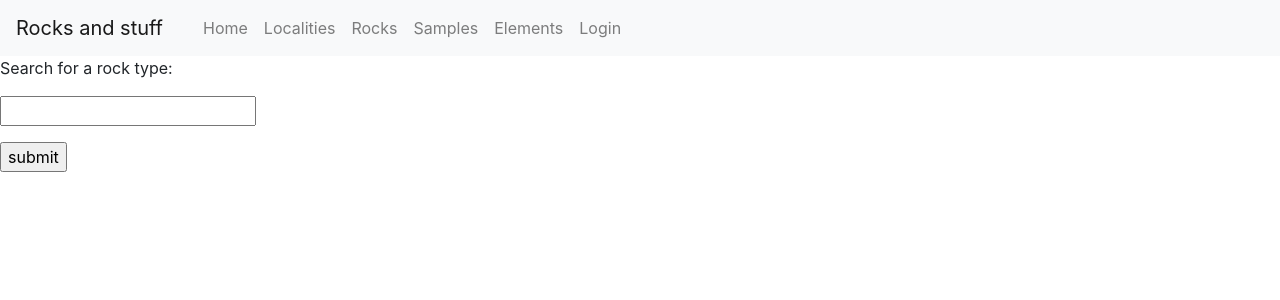
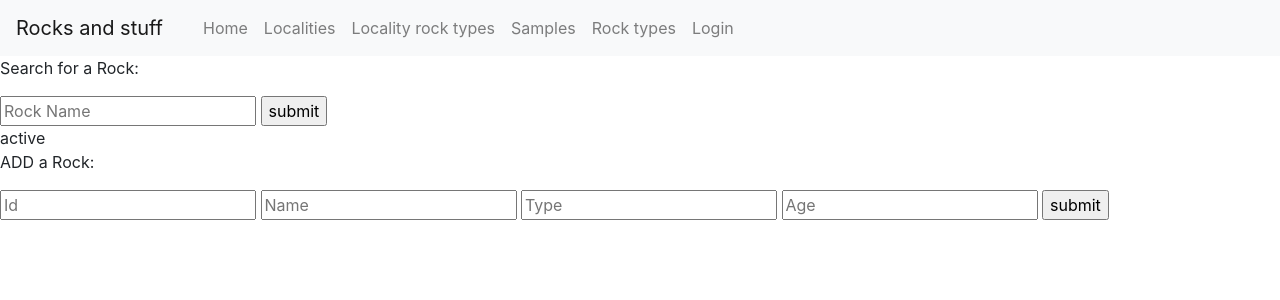
Before and after one commit to nevis3/Rocks-and-Stuff, a Flask app: template templates/rocks.html in a window 1280 px wide. Shown: the top 300 px of the page. Run offline with Flask 3, Linux system fonts and the light colour scheme; the template is opened without the code that fills it: most values are stand-ins (such as "Sample title", 1, 10 or a date in 2020); some libraries are stand-ins or nearby versions.

Commit message:
implemented adding rock_type_localities and rock_types

```diff
--- a/app.py
+++ b/app.py
@@ -21,6 +21,7 @@ cursor = conn.cursor()
 def home():
     return render_template("index.html")
 
+
 @app.route("/localities", methods=["GET"])
 def get_localities():
     get_status = get_localities(request.args["locality_name"], request.args["country_name"]) \
@@ -28,17 +29,19 @@ def get_localities():
         else None
     return render_template("localities.html", response_status=get_status)
 
+
+@app.route("/localities", methods=["POST"])
+def post_localities():
+    insert_status = insert_locality(request.form["locality_name"], request.form["country_name"])
+    return render_template("localities.html", response_status=insert_status)
+
+
 def get_localities(locality_name, country_name):
     sql_util = sqlUtils()
     try:
         return sql_util.get_locality(locality_name, country_name)
     except:
         return 500
-
-@app.route("/localities", methods=["POST"])
-def post_localities():
-    insert_status = insert_locality(request.form["locality_name"], request.form["country_name"])
-    return render_template("localities.html", response_status=insert_status)
 
 
 def insert_locality(locality_name, country_name):
@@ -50,32 +53,64 @@ def insert_locality(locality_name, country_name):
         return str(e)
 
 
-def insert_rock_type(rock_type_id, rock_type_name, rock_type, rock_age, rock_strike, rock_dip, rock_dip_direction):
-    sql_util = sqlUtils()
-    try:
-        sql_util.insert_rock_types(rock_type_id, rock_type_name, rock_type, rock_age, rock_strike, rock_dip, rock_dip_direction)
-        return 100
-    except:
-        return 500
+@app.route("/rocks_type_localities", methods=["POST"])
+def post_rock_type_localities():
+    insert_status = insert_locality_rock_type(request.form["locality_name"], request.form["rock_type_name"])
+    return render_template("rock_type_localities.html", response_status=insert_status)
+
+
+@app.route("/rocks_type_localities", methods=["GET"])
+def get_locality_rock_type():
+    get_status = get_locality_rock_type(request.args["rock_type_name"]) \
+        if request.args \
+        else None
+    return render_template("rock_type_localities.html", response_status=get_status)
 
 
 def insert_locality_rock_type(locality_name, rock_type_name):
     sql_util = sqlUtils()
     try:
         sql_util.insert_locality_rock_type(locality_name, rock_type_name)
-        return 200
+        return "succesfully added"
+    except Exception as e:
+        return str(e)
+
+
+def get_locality_rock_type(locality_name, rock_type_name):
+    sql_util = sqlUtils()
+    try:
+        return sql_util.get_locality_rock_type(locality_name, rock_type_name)
     except:
         return 500
 
 
-@app.route("/rocks", methods=["POST", "GET"])
-def rocks():
-    if request.method == "POST":
-        user = request.form["nm"]
-        return redirect(url_for("user", usr=user))
-    else:
-        return render_template("rocks.html")
+@app.route("/rock_types", methods=["POST"])
+def post_rock_type():
+    insert_status = insert_rock_type(request.form["rock_id"], request.form["rock_name"],
+                                     request.form["rock_type"], request.form["age_number"])
+    return render_template("rocks.html", response_status=insert_status)
 
+@app.route("/rock_types", methods=["GET"])
+def get_rock_types():
+    get_status = get_rock_type(request.args["rock_type_name"]) \
+        if request.args \
+        else None
+    return render_template("rocks.html", response_status=get_status)
+
+def insert_rock_type(rock_type_id, rock_type_name, rock_type, rock_age):
+    sql_util = sqlUtils()
+    try:
+        sql_util.insert_rock_types(rock_type_id, rock_type_name, rock_type, rock_age)
+        return 100
+    except:
+        return 500
+
+def get_rock_type(rock_id):
+    sql_util = sqlUtils()
+    try:
+        return sql_util.get_rock_type(rock_id)
+    except:
+        return 500
 
 @app.route("/samples", methods=["POST", "GET"])
 def samples():
@@ -86,14 +121,6 @@ def samples():
         return render_template("samples.html")
 
 
-@app.route("/elements", methods=["POST", "GET"])
-def elements():
-    if request.method == "POST":
-        user = request.form["nm"]
-        return redirect(url_for("user", usr=user))
-    else:
-        return render_template("elements.html")
-
 
 if __name__ == "__main__":
     app.run(debug=True)
--- a/templates/index.html
+++ b/templates/index.html
@@ -20,13 +20,13 @@
 		    <a class="nav-link" href="localities">Localities</a>
 		</li>
 		<li class="nav-item">
-		    <a class="nav-link" href="rocks">Rocks</a>
+		    <a class="nav-link" href="rocks_type_localities">Locality rock types</a>
 		</li>
 		<li class="nav-item">
 		    <a class="nav-link" href="samples">Samples</a>
 		</li>
-		<li class="nav-item">
-		    <a class="nav-link" href="elements">Elements</a>
+	 	<li class="nav-item">
+		    <a class="nav-link" href="rock_types">Rock_types</a>
 		</li>
 	 	<li class="nav-item">
 		    <a class="nav-link" href="login">Login</a>
--- a/templates/localities.html
+++ b/templates/localities.html
@@ -22,13 +22,13 @@
 		    <a class="nav-link" href="localities">Localities</a>
 		</li>
 		<li class="nav-item">
-		    <a class="nav-link" href="rocks">Rocks</a>
+		    <a class="nav-link" href="rocks_type_localities">Locality rock types</a>
 		</li>
 		<li class="nav-item">
 		    <a class="nav-link" href="samples">Samples</a>
 		</li>
-		<li class="nav-item">
-		    <a class="nav-link" href="elements">Elements</a>
+	 	<li class="nav-item">
+		    <a class="nav-link" href="rock_types">Rock types</a>
 		</li>
 	 	<li class="nav-item">
 		    <a class="nav-link" href="login">Login</a>
--- a/templates/rocks.html
+++ b/templates/rocks.html
@@ -1,5 +1,5 @@
 {% extends "base.html" %}
-{% block title %}Rocks{% endblock %}
+{% block title %}Localities{% endblock %}
 
 {% block content %}
 </head>
@@ -13,7 +13,7 @@
              <ul class="navbar-nav">
 	         <li class="nav-item active">
                      <a class="nav-link" href="#"><span class="sr-only">(current)</span></a>
-        </li>
+	 	</li>
 		<li class="nav-item">
 		    <a class="nav-link" href="home">Home</a>
 	 	</li>
@@ -22,13 +22,13 @@
 		    <a class="nav-link" href="localities">Localities</a>
 		</li>
 		<li class="nav-item">
-		    <a class="nav-link" href="rocks">Rocks</a>
+		    <a class="nav-link" href="rocks_type_localities">Locality rock types</a>
 		</li>
 		<li class="nav-item">
 		    <a class="nav-link" href="samples">Samples</a>
 		</li>
-		<li class="nav-item">
-		    <a class="nav-link" href="elements">Elements</a>
+        <li class="nav-item">
+		    <a class="nav-link" href="rock_types">Rock types</a>
 		</li>
 	 	<li class="nav-item">
 		    <a class="nav-link" href="login">Login</a>
@@ -37,10 +37,19 @@
     </nav>
 </body>
 </head>
-<form action="#" method="get">
-	<p>Search for a rock type:</p>
-	<p><input type="text" name="nm" /></p>
-	<p><input type="submit" value="submit"/></p>
+<form action="/rock_types" method="get">
+	<p>Search for a Rock:</p>
+	<input type="text" name="rock_name" placeholder="Rock Name" />
+	<input type="submit" value="submit"/>
+</form>
+{{ response_status }}
+<form action="/rock_types" method="post">
+	<p>ADD a Rock:</p>
+	<input type="text" name="rock_id" placeholder="Id" />
+	<input type="text" name="rock_name" placeholder="Name" />
+    <input type="text" name="rock_type" placeholder="Type" />
+    <input type="text" name="age_number" placeholder="Age" />
+	<input type="submit" value="submit" />
 </form>
 
 {% endblock %}
--- a/templates/samples.html
+++ b/templates/samples.html
@@ -22,13 +22,13 @@
 		    <a class="nav-link" href="localities">Localities</a>
 		</li>
 		<li class="nav-item">
-		    <a class="nav-link" href="rocks">Rocks</a>
+		    <a class="nav-link" href="rocks_type_localities">Locality rock types</a>
 		</li>
 		<li class="nav-item">
 		    <a class="nav-link" href="samples">Samples</a>
 		</li>
-		<li class="nav-item">
-		    <a class="nav-link" href="elements">Elements</a>
+	 	<li class="nav-item">
+		    <a class="nav-link" href="rock_types">Rock types</a>
 		</li>
 	 	<li class="nav-item">
 		    <a class="nav-link" href="login">Login</a>
```
Also changed, not shown: Tables.py (+1 -14 lines), sqlUtils.py (+15 -10 lines), tables.sql (+1 -12 lines), templates/elements.html (deleted, +0 -46 lines).
